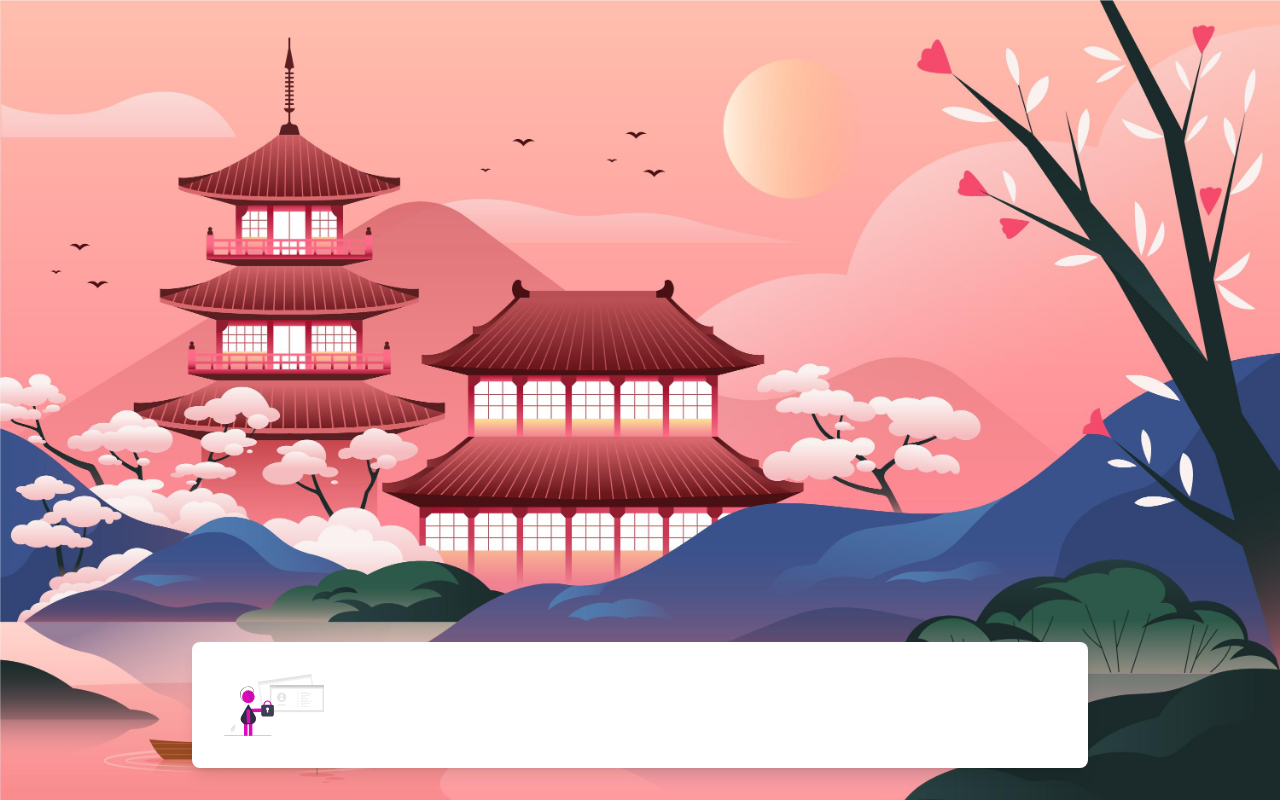
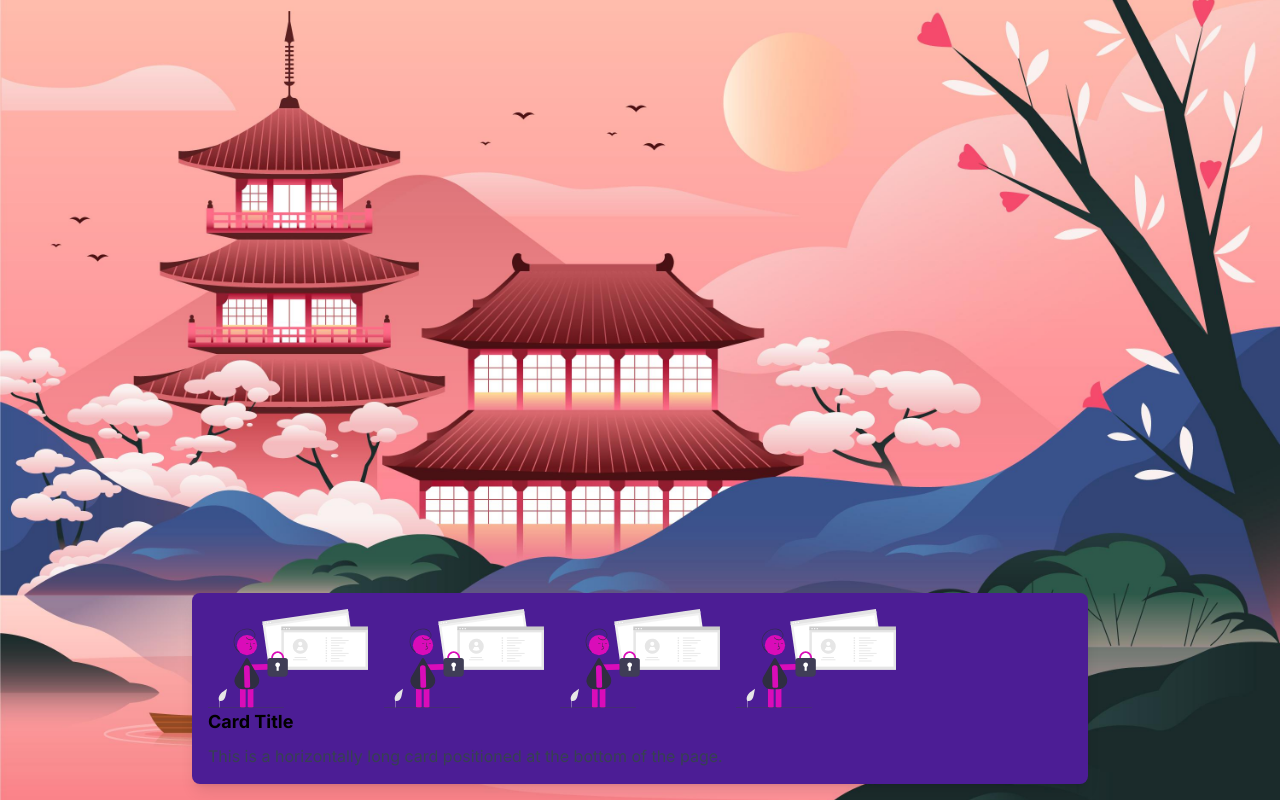
Before and after one commit to aswathyeg/next-js-experiment, a Next.js app: page /ui/iconCard in a window 1280 px wide. Built offline with nearby package versions, Linux system fonts and the light colour scheme.

Commit message:
added grid

```diff
--- a/app/ui/iconCard/page.tsx
+++ b/app/ui/iconCard/page.tsx
@@ -1,15 +1,26 @@
 import Image from "next/image";
+// import { HomeIcon, UserIcon, SettingsIcon } from '@heroicons/react/solid'
 import Link from "next/link"
 import diary from '@/public/diary-colored.svg'
 import lock from '@/public/lock.svg'
 export default function IconCard(){
     return(
-        <div className=" bg-cover  flex justify-stretch items-center min-h-screen bg-gray-100 bg-pageBg pt-80">
-       <div className="fixed bottom-0 left-0 right-0 mx-auto mb-8 max-w-4xl w-full p-8 bg-white shadow-lg rounded-lg">
-      {/* <h2 className="text-lg font-bold mb-2">Card Title</h2> */}
-      <Image src={lock} alt="icons" className="" width={100} height={50}/>
-    </div>
-     </div>
+        <div className=" bg-cover bg-center flex justify-center items-center min-h-screen bg-gray-100 bg-pageBg">
+        <div className="fixed bottom-0 left-0 right-0 mx-auto mb-4 max-w-4xl w-full p-4 bg-violet shadow-lg rounded-lg">
+      <div className=" grid gap-4 grid-cols-5 grid-rows-1">
+
+          <Image src={lock} alt="lock" className="h-26 w-26 text-gray-700" />
+          <Image src={lock} alt="lock" className="h-26 w-26 text-gray-700" />
+          <Image src={lock} alt="lock" className="h-26 w-26 text-gray-700" />
+          <Image src={lock} alt="lock" className="h-26 w-26 text-gray-700" />
+          {/* <UserIcon className="h-6 w-6 text-gray-700" />
+          <SettingsIcon className="h-6 w-6 text-gray-700" /> */}
+
+        </div>
+        <h2 className="text-lg font-bold mb-2">Card Title</h2>
+        <p className="text-gray-700">This is a horizontally long card positioned at the bottom of the page.</p>
+      </div>
+      </div>
     )
 
 }
```
